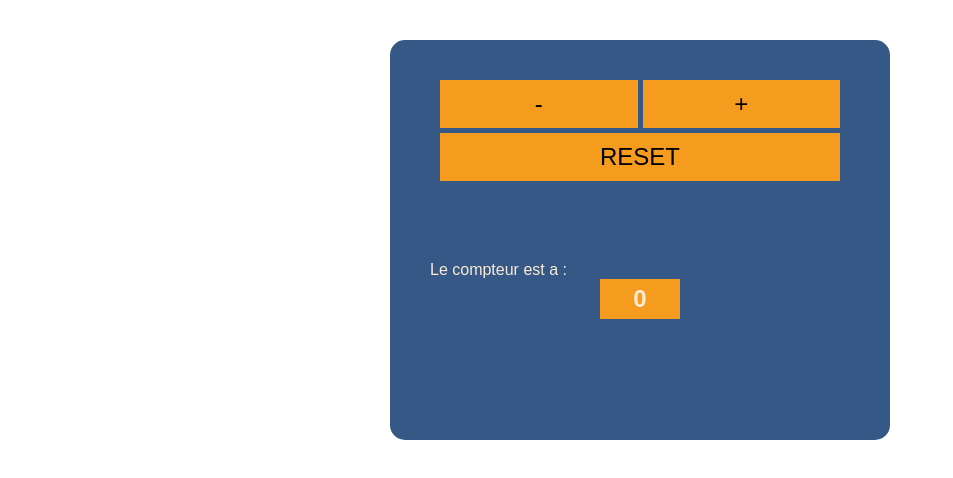
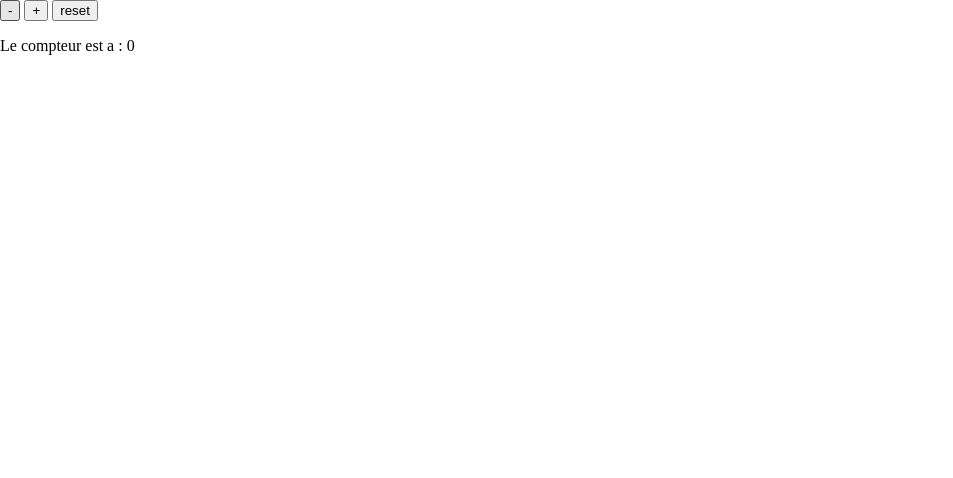
Before and after one commit to podspods/test002, a website built with Parcel: page index.html in a window 1280 px wide. Shown: the whole page, without its empty margins (0-953 px from the left). Built offline with nearby package versions, Linux system fonts and the light colour scheme.

Commit message:
Revert "Compteur badreddine + feuille de style"

```diff
--- a/index.html
+++ b/index.html
@@ -8,15 +8,10 @@
     <title>Mon Site Web</title>
   </head>
   <body>
-    <section class="main-container">
-      <div class="btn-styling">
-
-        <button class="minus">-</button>
-        <button class="plus">+</button>
-        <button class="reset">reset</button>
-      </div>
-      <p class="count-text">Le compteur est a : <span class="counter">0</span></p>
-    </section>
-      <script type="module" src="./src/index.js"></script>
+    <button class="minus">-</button>
+    <button class="plus">+</button>
+    <button class="reset">reset</button>
+    <p>Le compteur est a : <span class="counter">0</span></p>
+    <script type="module" src="./src/index.js"></script>
   </body>
 </html>
--- a/src/index.js
+++ b/src/index.js
@@ -1,26 +1 @@
-
-
-
-let count = 0;
-
-const plusButton = document.querySelector(".plus");
-plusButton.addEventListener("click", function () {
-    count++;
-    document.querySelector(".counter").innerHTML = count;
-});
-
-const minusButton = document.querySelector(".minus");
-minusButton.addEventListener("click", function () {
-
-    if(count > 0){
-
-        count--;
-        document.querySelector(".counter").innerHTML = count;
-    }
-});
-
-const resetButton = document.querySelector(".reset");
-resetButton.addEventListener("click", function () {
-    count = 0;
-    document.querySelector(".counter").innerHTML = count;
-});
+console.log("Bonjour :)");
--- a/src/style.css
+++ b/src/style.css
@@ -1,67 +1,4 @@
-
-
 body, html {
   margin: 0;
   padding: 0;
-  box-sizing: border-box;
-  font-family: sans-serif;
 }
-
-
-.main-container{
-  width: 500px;
-  height: 400px;
-  background: #355886;
-  margin: 40px auto;
-  border-radius: 15px;
-}
-
-.btn-styling{
-  width: 80%;
-  margin: 0 auto;
-  display: flex;
-  justify-content: center;
-  padding: 40px;
-  display: grid;
-  grid-template-columns: repeat(4, 1fr);
-  grid-template-rows: repeat(2, 1fr);
-  grid-column-gap: 5px;
-  grid-row-gap: 5px;
-}
-
-.btn-styling button{
-  cursor: pointer;
-  padding: 10px;
-  background: #F59C1E;
-  font-size: 1.5rem;
-  text-transform: uppercase;
-  border: none;
-}
-
-.btn-styling button:hover{
-  background: #ffce8a;
-
-}
-
-.minus{grid-area: 1 / 1 / 2 / 3;}
-.plus{grid-area: 1 / 3 / 2 / 5;}
-.reset{grid-area: 2 / 1 / 3 / 5;}
-
-.count-text {
-  padding: 40px;
-  color: antiquewhite;
-  margin: 0 auto;
-}
-
-.counter{
-  display: block;
-  background: #F59C1E;
-  width: 80px;
-  height: 40px;
-  display: flex;
-  justify-content: center;
-  align-items: center;
-  margin: 0 auto;
-  font-weight: bold;
-  font-size: 1.5rem;
-}
```
